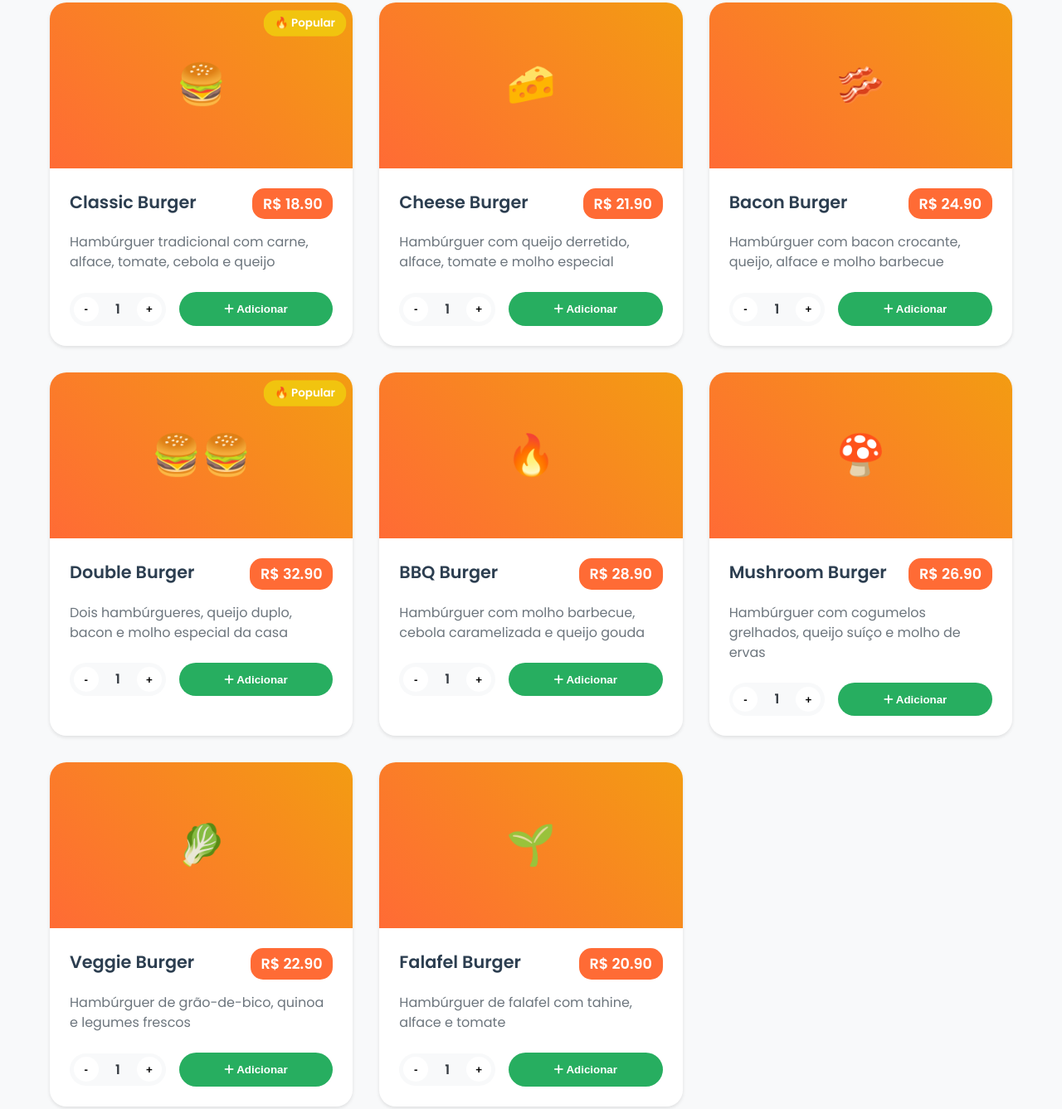
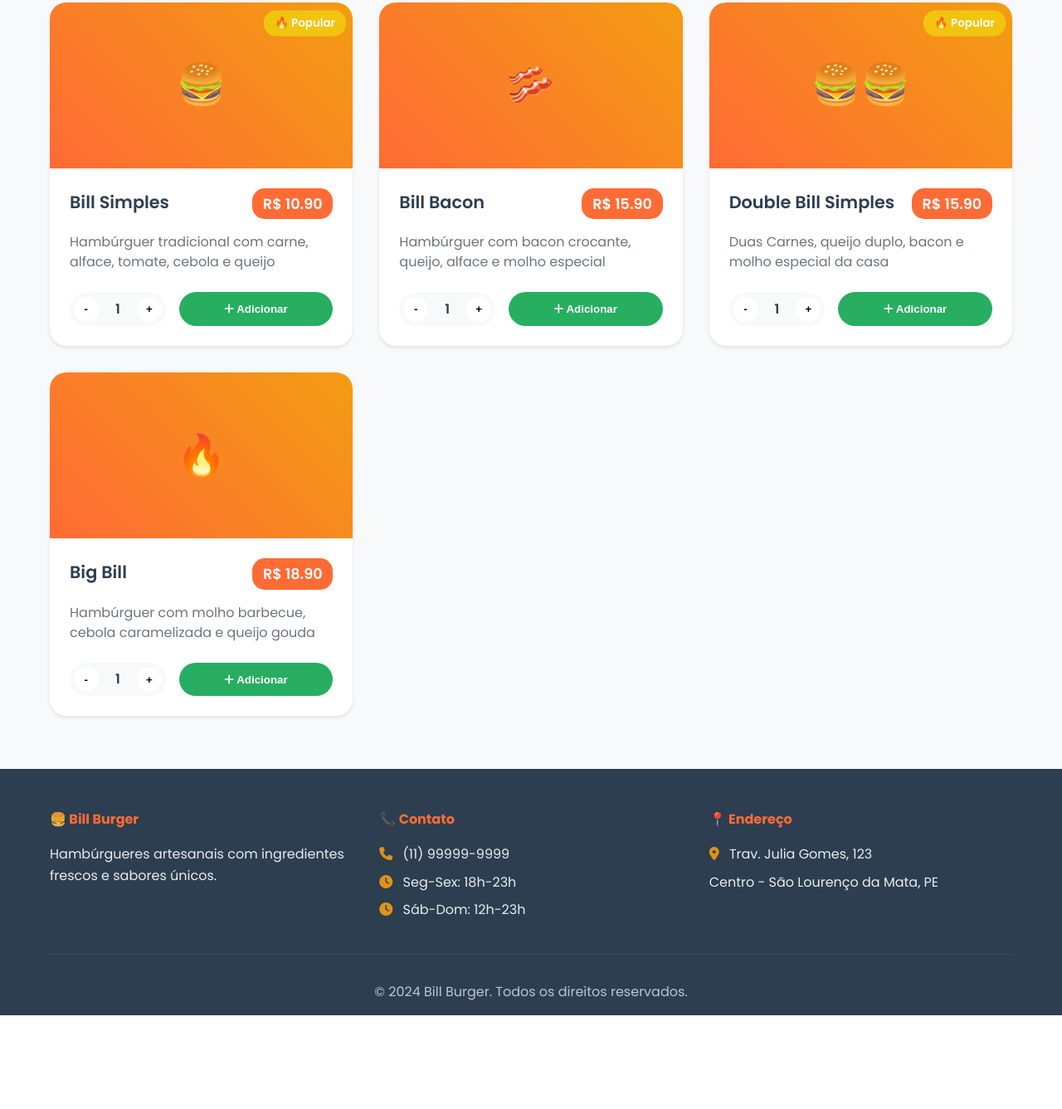
Before and after one commit to garotosDePrograma-org/hamburgeria, a plain HTML site: page index.html in a window 1280 px wide. Shown: the part 730-2067 px from the top of the page at 83% size. After the commit the page ends 1954 px from the top, so only its background shows below. Drawn offline with Linux system fonts and the light colour scheme.

Commit message:
mundança no cardapio

```diff
--- a/index.html
+++ b/index.html
@@ -56,7 +56,7 @@
                 <button class="filter-btn active" data-category="all">Todos</button>
                 <button class="filter-btn" data-category="classicos">Clássicos</button>
                 <button class="filter-btn" data-category="especiais">Especiais</button>
-                <button class="filter-btn" data-category="vegetariano">Vegetariano</button>
+
             </div>
 
             <div class="menu-grid" id="menuGrid">
@@ -110,14 +110,14 @@
                 </div>
                 <div class="footer-section">
                     <h4>📞 Contato</h4>
-                    <p><i class="fas fa-phone"></i> (21) 975301714</p>
+                    <p><i class="fas fa-phone"></i> (11) 99999-9999</p>
                     <p><i class="fas fa-clock"></i> Seg-Sex: 18h-23h</p>
                     <p><i class="fas fa-clock"></i> Sáb-Dom: 12h-23h</p>
                 </div>
                 <div class="footer-section">
                     <h4>📍 Endereço</h4>
-                    <p><i class="fas fa-map-marker-alt"></i> Rua das Delícias, 123</p>
-                    <p>Centro - São Paulo, SP</p>
+                    <p><i class="fas fa-map-marker-alt"></i> Trav. Julia Gomes, 123 </p>
+                    <p>Centro - São Lourenço da Mata, PE</p>
                 </div>
             </div>
             <div class="footer-bottom">
--- a/script.js
+++ b/script.js
@@ -11,26 +11,18 @@ const MENU_DATA = {
     classicos: [
         {
             id: 'classic-burger',
-            name: 'Classic Burger',
+            name: 'Bill Simples',
             description: 'Hambúrguer tradicional com carne, alface, tomate, cebola e queijo',
-            price: 18.90,
+            price: 10.90,
             category: 'classicos',
             image: '🍔',
             popular: true
         },
         {
-            id: 'cheese-burger',
-            name: 'Cheese Burger',
-            description: 'Hambúrguer com queijo derretido, alface, tomate e molho especial',
-            price: 21.90,
-            category: 'classicos',
-            image: '🧀'
-        },
-        {
             id: 'bacon-burger',
-            name: 'Bacon Burger',
-            description: 'Hambúrguer com bacon crocante, queijo, alface e molho barbecue',
-            price: 24.90,
+            name: 'Bill Bacon',
+            description: 'Hambúrguer com bacon crocante, queijo, alface e molho especial',
+            price: 15.90,
             category: 'classicos',
             image: '🥓'
         }
@@ -38,48 +30,24 @@ const MENU_DATA = {
     especiais: [
         {
             id: 'double-burger',
-            name: 'Double Burger',
-            description: 'Dois hambúrgueres, queijo duplo, bacon e molho especial da casa',
-            price: 32.90,
+            name: 'Double Bill Simples',
+            description: 'Duas Carnes, queijo duplo, bacon e molho especial da casa',
+            price: 15.90,
             category: 'especiais',
             image: '🍔🍔',
             popular: true
         },
         {
-            id: 'bbq-burger',
-            name: 'BBQ Burger',
+            id: 'big-burger',
+            name: 'Big Bill',
             description: 'Hambúrguer com molho barbecue, cebola caramelizada e queijo gouda',
-            price: 28.90,
+            price: 18.90,
             category: 'especiais',
             image: '🔥'
         },
-        {
-            id: 'mushroom-burger',
-            name: 'Mushroom Burger',
-            description: 'Hambúrguer com cogumelos grelhados, queijo suíço e molho de ervas',
-            price: 26.90,
-            category: 'especiais',
-            image: '🍄'
-        }
+
     ],
-    vegetariano: [
-        {
-            id: 'veggie-burger',
-            name: 'Veggie Burger',
-            description: 'Hambúrguer de grão-de-bico, quinoa e legumes frescos',
-            price: 22.90,
-            category: 'vegetariano',
-            image: '🥬'
-        },
-        {
-            id: 'falafel-burger',
-            name: 'Falafel Burger',
-            description: 'Hambúrguer de falafel com tahine, alface e tomate',
-            price: 20.90,
-            category: 'vegetariano',
-            image: '🌱'
-        }
-    ]
+
 };
 
 // Classe principal da aplicação
@@ -403,7 +371,7 @@ ${items}
 
 *Total: ${CONFIG.currency} ${total.toFixed(2)}*
 
-Obrigado por escolher a Bill Burger! 🍔`;
+Obrigado por escolher a Bill Burger! `;
     }
 
     // Mostrar toast notification
```
Also changed, not shown: config.js (+8 -8 lines).
